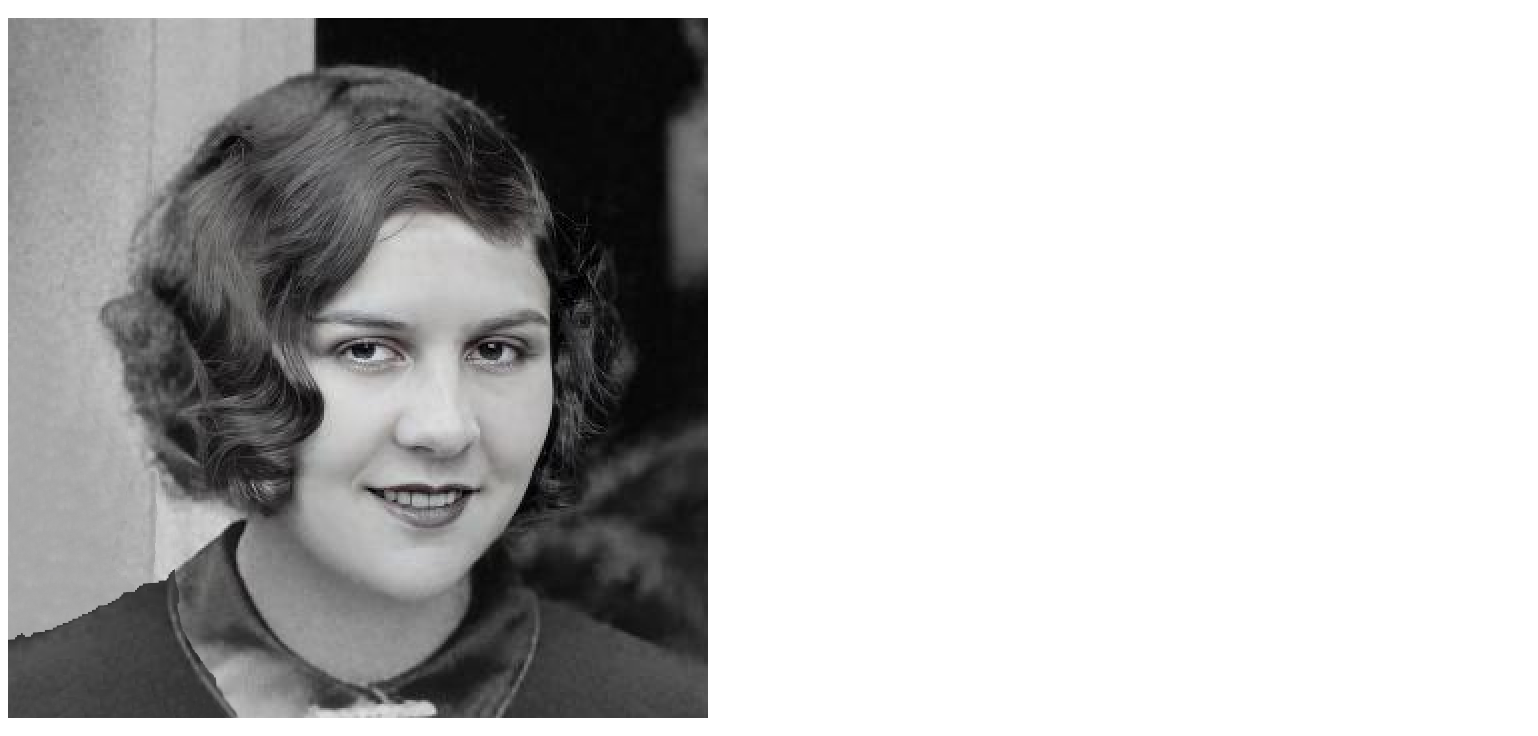
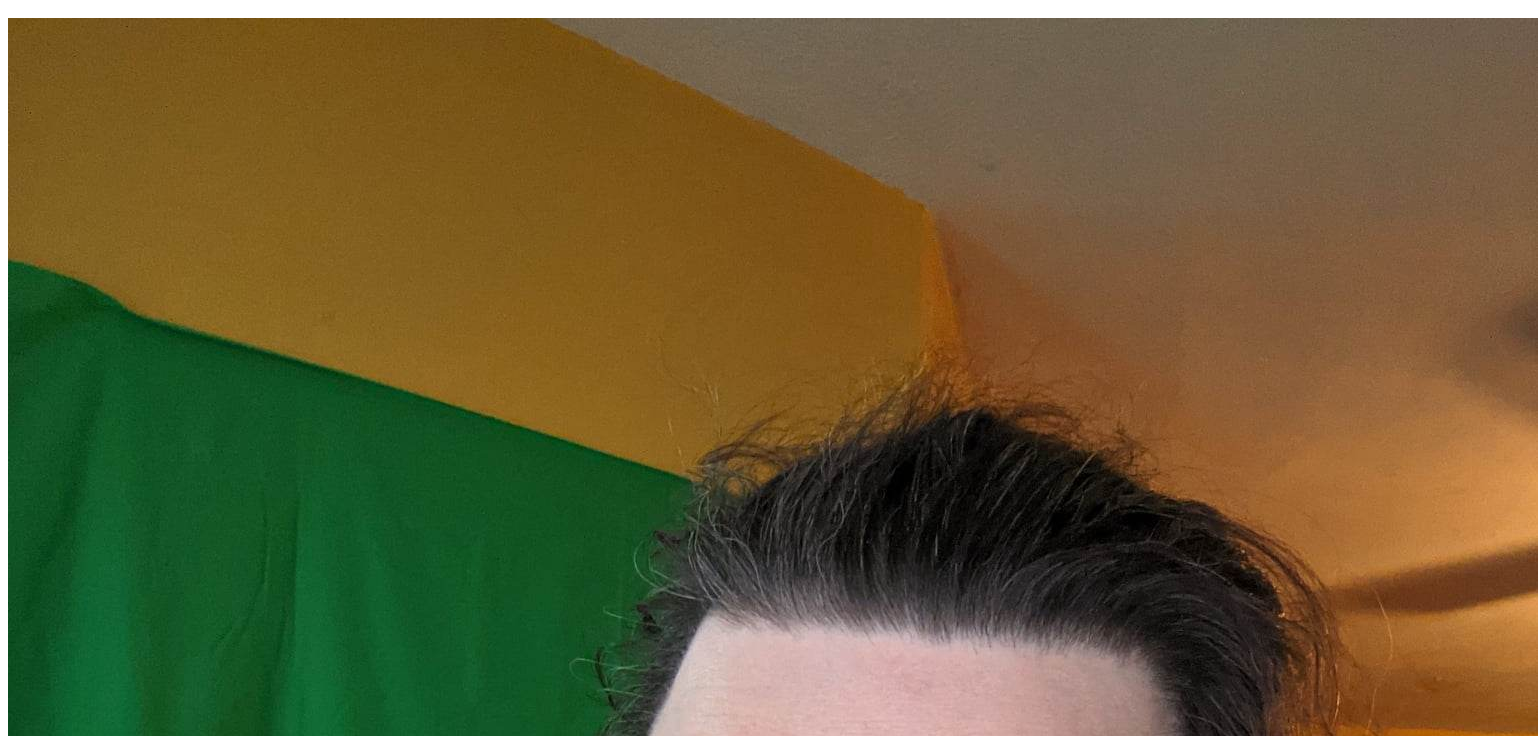
Before and after one commit to Loliniel/loliniel.github.io, a plain HTML site: page index.html in a window 1280 px wide. Shown: the part 48-784 px from the top of the page, 1538 px wide, since content can reach past the window. Drawn offline with Linux system fonts and the light colour scheme.

Commit message:
Update index.html

```diff
--- a/index.html
+++ b/index.html
@@ -1,4 +1,4 @@
 <html>
 	<h1>Alice's Portfolio</h1>
-	<img src="./lgc.png" />
+	<img src="./me.jpg" />
 </html>
```
